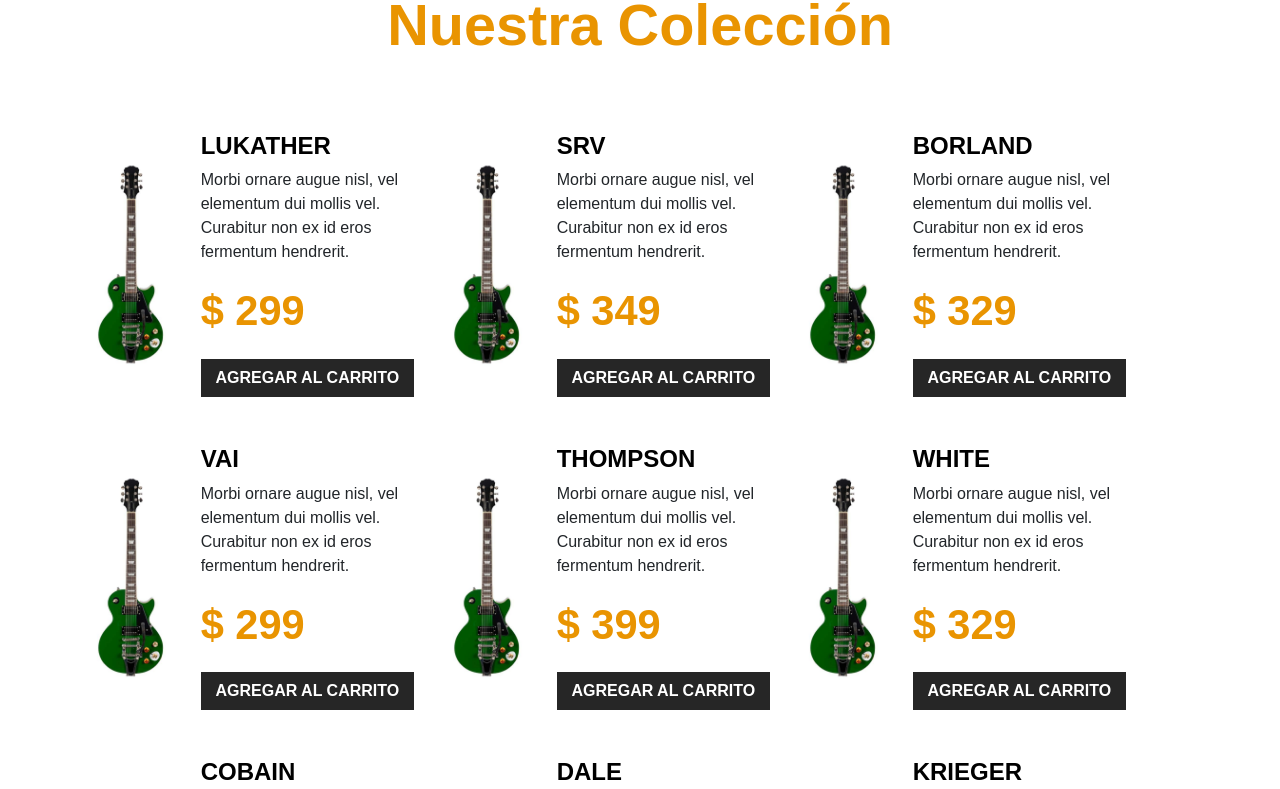
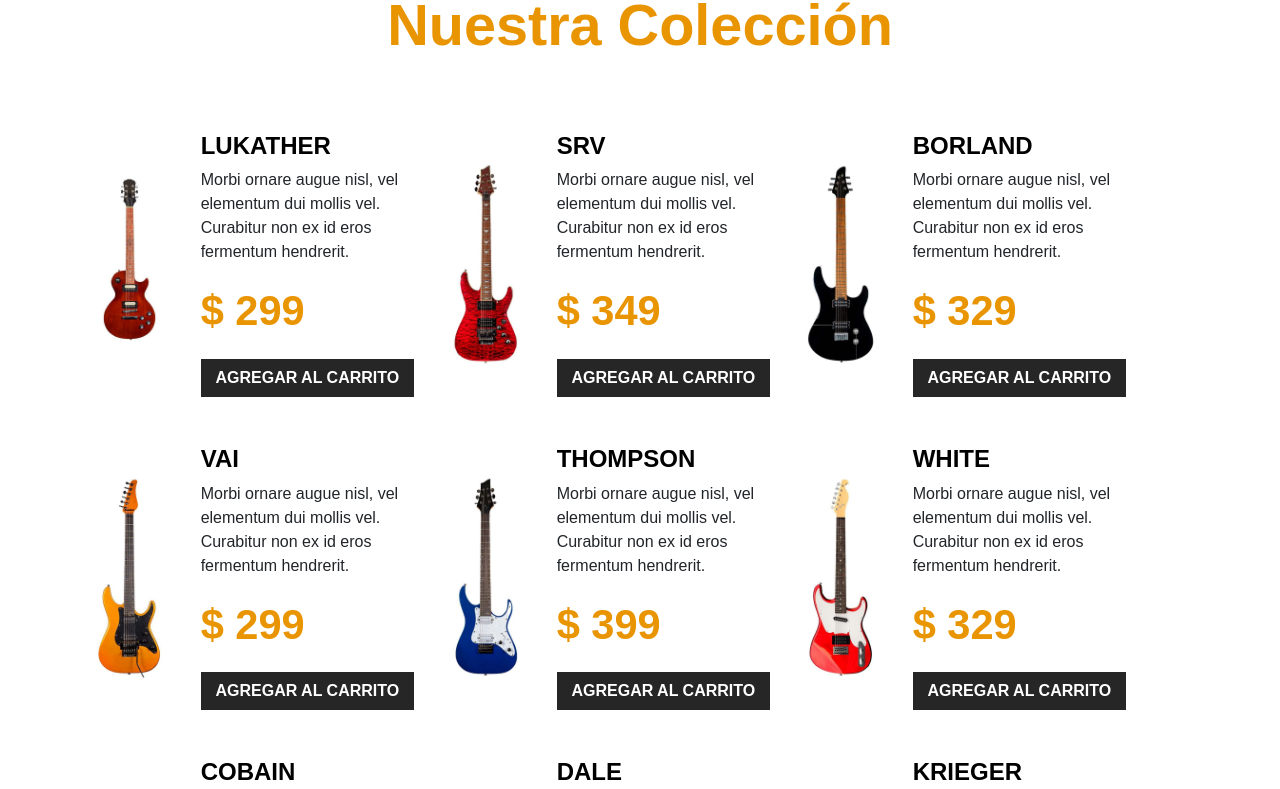
Before and after one commit to Ramer8/GuitarLA-Vue, a Vue app: page / in a window 1280 px wide. Shown: the part 776-1565 px from the top of the page. Built offline with nearby package versions, Linux system fonts and the light colour scheme.

Commit message:
Update: v-bind for image guitars & name guitar

```diff
--- a/src/components/Guitar.vue
+++ b/src/components/Guitar.vue
@@ -16,7 +16,11 @@ const props = defineProps({
 <template>
   <div class="col-md-6 col-lg-4 my-4 row align-items-center">
     <div class="col-4">
-      <img class="img-fluid" src="/img/guitarra_12.jpg" alt="imagen guitarra" />
+      <img
+        class="img-fluid"
+        :src="'./img/' + guitar.image + '.jpg '"
+        :alt="'imagen guitar ' + guitar.name"
+      />
     </div>
     <div class="col-8">
       <h3 class="text-black fs-4 fw-bold text-uppercase">
```
